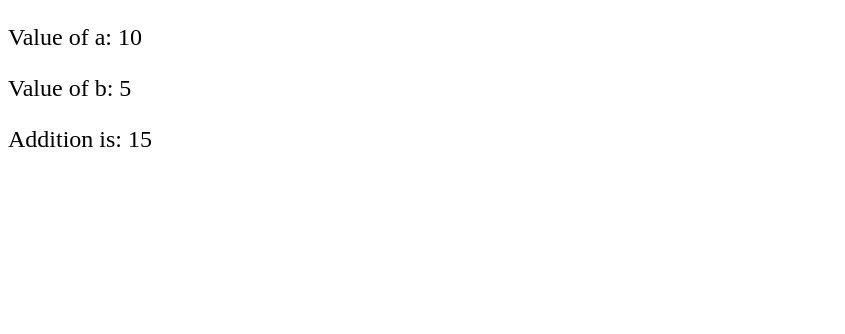
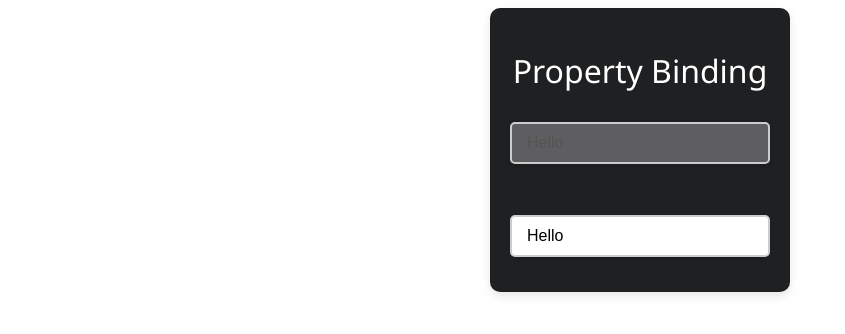
Before and after one commit to tee2490/AngularBasic, an Angular app: page / in a window 1280 px wide. Shown: the top 334 px of the page, without its empty margins (0-845 px from the left). Built offline with nearby package versions, Linux system fonts and the light colour scheme.

Commit message:
Section02 Property Binding

```diff
--- a/src/app/app.component.css
+++ b/src/app/app.component.css
@@ -1,3 +1,49 @@
-p {
-  font-size: 1.5rem;
+/* Container Styling */
+div {
+  display: flex;
+  flex-direction: column;
+  justify-content: flex-start;
+  align-items: center;
+  margin: 0 auto;
+  padding: 20px;
+  border-radius: 10px;
+  box-shadow: 0 4px 10px rgba(0, 0, 0, 0.1);
+  background-color: #1f2022;
+  max-width: 300px;
+  width: 90%;
+  height: auto;
+  box-sizing: border-box;
 }
+
+/* Heading Styling */
+h1 {
+  color: #fff;
+  font-size: 2rem;
+  font-weight: 400;
+  margin-bottom: 30px;
+  font-family: "Segoe UI", Tahoma, Geneva, Verdana, sans-serif;
+  text-align: center;
+}
+
+/* Input Styling */
+.styled-input {
+  width: 100%;
+  padding: 10px 15px;
+  font-size: 1rem;
+  border: 2px solid #ccc;
+  border-radius: 5px;
+  box-shadow: 0 2px 5px rgba(0, 0, 0, 0.1);
+  margin-bottom: 15px;
+  cursor: pointer;
+  box-sizing: border-box;
+}
+
+.styled-input:focus {
+  border-color: #007bff;
+  outline: none;
+}
+
+.styled-input::placeholder {
+  color: #888;
+  opacity: 0.7;
+}
--- a/src/app/app.component.html
+++ b/src/app/app.component.html
@@ -1,3 +1,6 @@
-<p>Value of a: {{ a }}</p>
-<p>Value of b: {{ b }}</p>
-<p>Addition is: {{ ans }}</p>
+<div>
+    <h1>Property Binding</h1>
+    <input type="text" class="styled-input" value="{{ inputValue }}" disabled="{{ isDisabled }}" />
+    <br /><br />
+    <input type="text" class="styled-input" [value]="inputValue" [disabled]="isDisabled" />
+</div>
--- a/src/app/app.component.ts
+++ b/src/app/app.component.ts
@@ -9,7 +9,6 @@ import { RouterOutlet } from '@angular/router';
   styleUrl: './app.component.css',
 })
 export class AppComponent {
-  a = 10;
-  b = 5;
-  ans = this.a + this.b;
+  inputValue: string = 'Hello';
+  isDisabled: boolean = false;
 }
```
